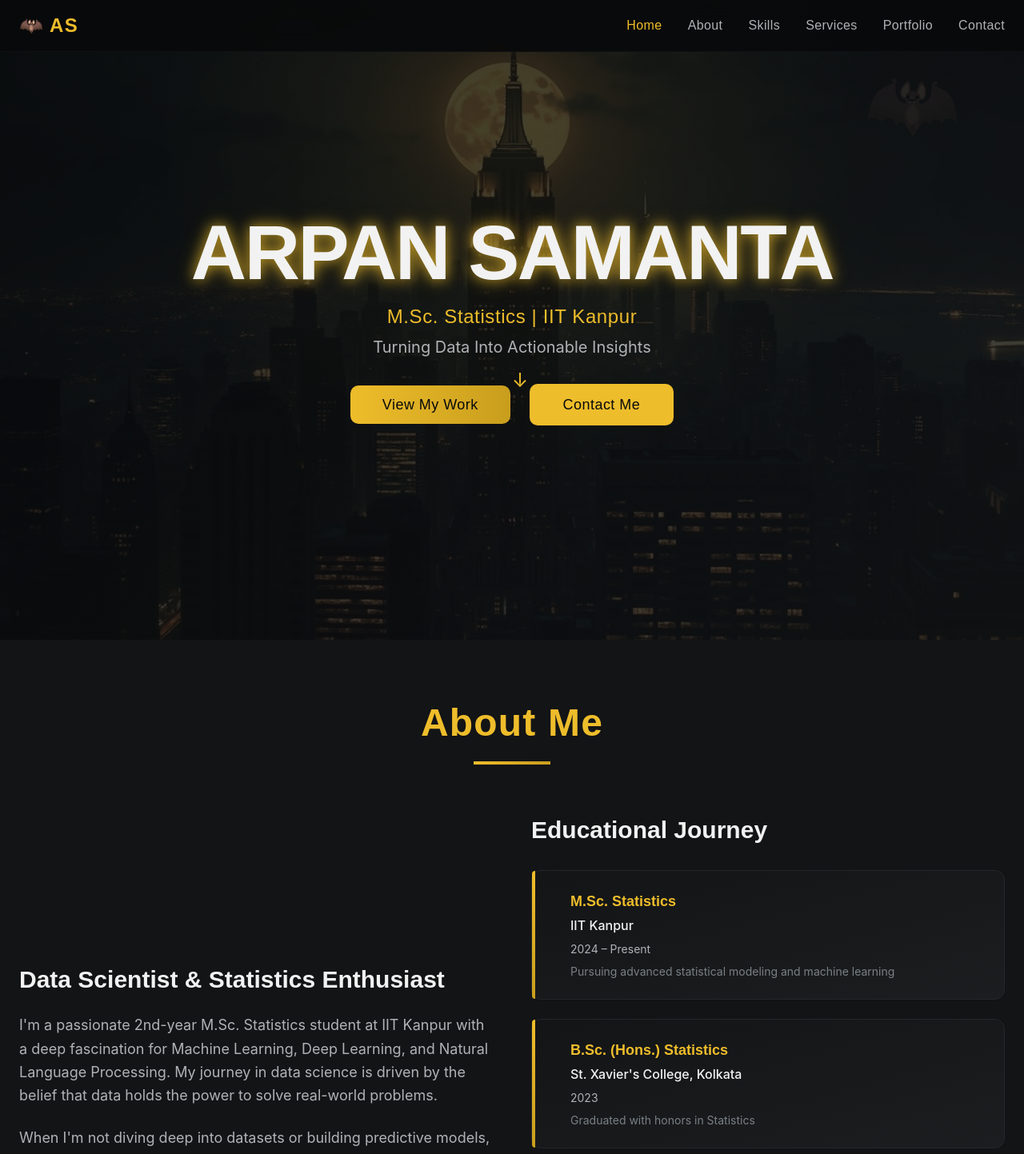
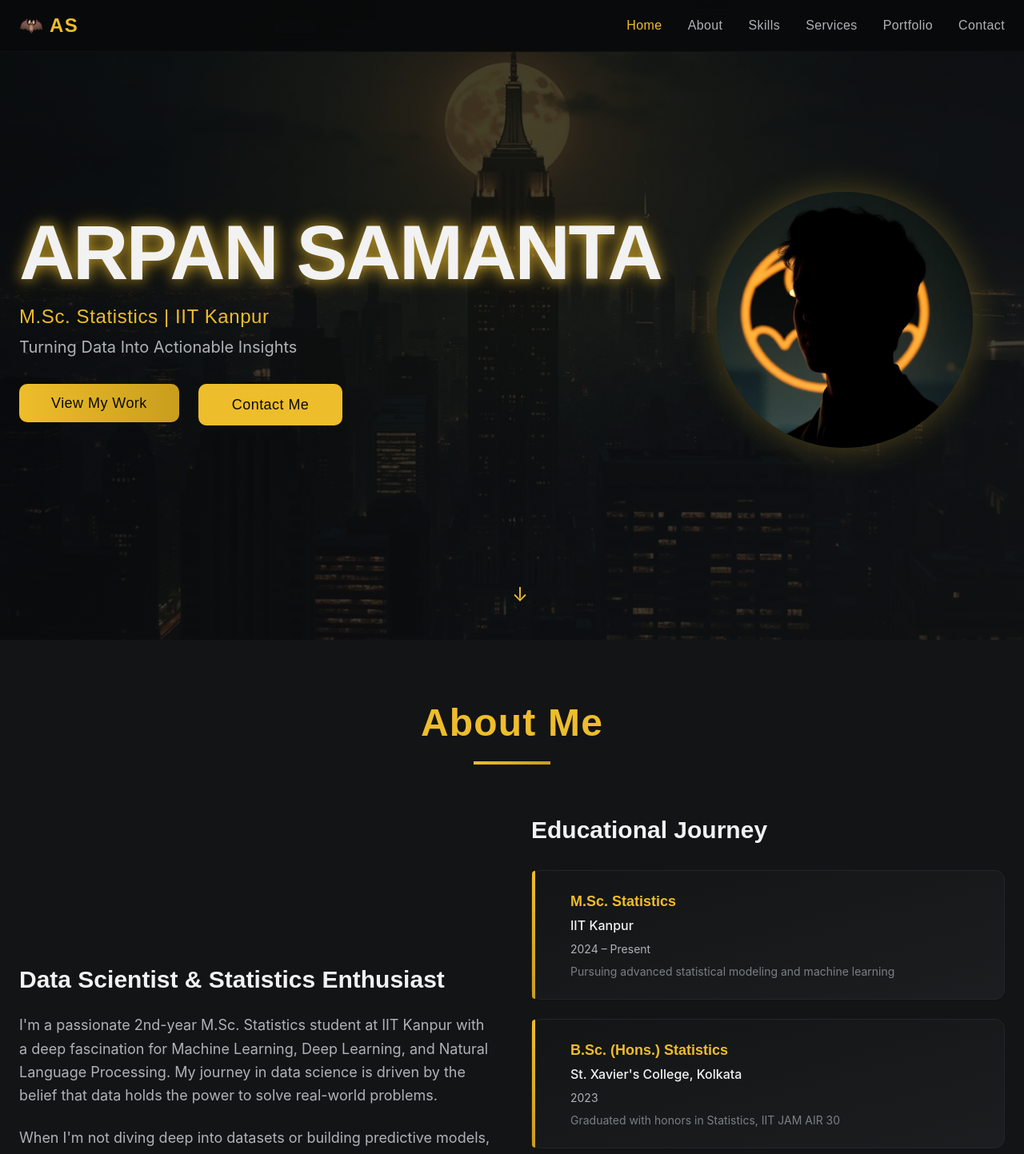
Before and after one commit to arcticOS2/gothamknight, a React (Vite) app: page / in a window 1280 px wide. Shown: the top 1443 px of the page at 80% size. Built offline with nearby package versions, Linux system fonts and the light colour scheme.

Commit message:
Add project links and image
Update portfolio section with new projects and GitHub links. Add profile image to the hero section.

```diff
--- a/src/components/AboutSection.tsx
+++ b/src/components/AboutSection.tsx
@@ -12,7 +12,7 @@ const AboutSection = () => {
       degree: "B.Sc. (Hons.) Statistics",
       institution: "St. Xavier's College, Kolkata",
       year: "2023",
-      achievement: "Graduated with honors in Statistics"
+      achievement: "Graduated with honors in Statistics, IIT JAM AIR 30"
     },
     {
       degree: "Higher Secondary (12th)",
@@ -24,7 +24,7 @@ const AboutSection = () => {
       degree: "Secondary (10th)",
       institution: "Marokhana High School",
       year: "2018",
-      achievement: "Top 1% rank, IIT JAM AIR 30"
+      achievement: "Top 1% rank in state board"
     }
   ];
 
--- a/src/components/HeroSection.tsx
+++ b/src/components/HeroSection.tsx
@@ -10,20 +10,15 @@ const HeroSection = () => {
   };
 
   return (
-    <section id="home" className="min-h-screen hero-background flex items-center justify-center relative">
+    <section id="home" className="min-h-screen hero-background flex items-center justify-between relative">
       {/* Background Image */}
       <div
         className="absolute inset-0 bg-cover bg-center bg-no-repeat opacity-20"
         style={{ backgroundImage: `url(${gothamBg})` }}
       />
 
-      {/* Animated Bat Signal */}
-      <div className="absolute top-20 right-20 text-batman-gold text-8xl opacity-10 animate-float hidden lg:block">
-        🦇
-      </div>
-
-      {/* Hero Content */}
-      <div className="relative z-10 text-center px-6 max-w-6xl mx-auto">
+      {/* Hero Content - Left Side */}
+      <div className="relative z-10 px-6 max-w-4xl">
         <div className="mb-8">
           <h1 className="text-hero text-text-primary mb-4 animate-glow">
             ARPAN SAMANTA
@@ -31,13 +26,13 @@ const HeroSection = () => {
           <p className="text-xl md:text-2xl font-montserrat font-medium text-batman-gold tracking-wide mb-2">
             M.Sc. Statistics | IIT Kanpur
           </p>
-          <p className="text-lg md:text-xl text-text-secondary font-inter max-w-3xl mx-auto leading-relaxed">
+          <p className="text-lg md:text-xl text-text-secondary font-inter max-w-3xl leading-relaxed">
             Turning Data Into Actionable Insights
           </p>
         </div>
 
         {/* CTA Buttons */}
-        <div className="flex flex-col sm:flex-row gap-6 justify-center items-center">
+        <div className="flex flex-col sm:flex-row gap-6 items-start">
           <Button
             onClick={() => scrollToSection('portfolio')}
             className="btn-batman text-lg px-10 py-6"
@@ -51,11 +46,22 @@ const HeroSection = () => {
             Contact Me
           </Button>
         </div>
+      </div>
 
-        {/* Scroll Indicator */}
-        <div className="absolute bottom-8 left-1/2 transform -translate-x-1/2 animate-bounce">
-          <div className="text-batman-gold text-2xl">↓</div>
+      {/* Profile Image - Right Side */}
+      <div className="relative z-10 hidden lg:block mr-16">
+        <div className="w-80 h-80 rounded-full overflow-hidden ring-4 ring-batman-gold/30 shadow-glow">
+          <img
+            src="/lovable-uploads/aed592af-6605-4689-befb-479e63c42579.png"
+            alt="Arpan Samanta Profile"
+            className="w-full h-full object-cover"
+          />
         </div>
+      </div>
+
+      {/* Scroll Indicator */}
+      <div className="absolute bottom-8 left-1/2 transform -translate-x-1/2 animate-bounce">
+        <div className="text-batman-gold text-2xl">↓</div>
       </div>
     </section>
   );
--- a/src/components/PortfolioSection.tsx
+++ b/src/components/PortfolioSection.tsx
@@ -9,7 +9,7 @@ const PortfolioSection = () => {
       tech: ['Python', 'Scikit-Learn', 'Pandas', 'Matplotlib'],
       metrics: ['R² Score: 87%', 'RMSE: 12.5%', 'Feature Engineering: 15+ variables'],
       icon: '🎬',
-      github: 'https://github.com/arcticOS2/cinema-prediction'
+      github: 'https://github.com/arcticOS2/Cinema-Ticket-Sale-Prediction-using-Linear-Regression'
     },
     {
       title: 'Amazon Stock Price Forecasting',
@@ -17,7 +17,7 @@ const PortfolioSection = () => {
       tech: ['R', 'Time Series', 'ARIMA', 'ARIMAX'],
       metrics: ['Accuracy: 91%', 'MAE: 2.8%', 'Forecast Horizon: 30 days'],
       icon: '📈',
-      github: 'https://github.com/arcticOS2/amazon-stock-forecast'
+      github: 'https://github.com/arcticOS2/Time-Series-Project-Forecasting-Amazon-Stock-Prices'
     },
     {
       title: 'Google Play Store Apps Analysis',
@@ -25,7 +25,7 @@ const PortfolioSection = () => {
       tech: ['R', 'Shiny', 'ggplot2', 'Data Mining'],
       metrics: ['10,000+ Apps Analyzed', 'UX Improvement: 60%', 'Interactive Dashboard'],
       icon: '📱',
-      github: 'https://github.com/arcticOS2/playstore-analysis'
+      github: 'https://github.com/dootika/mth-208-course-project-group-16'
     },
     {
       title: 'Movie Verdict Detector',
@@ -33,7 +33,23 @@ const PortfolioSection = () => {
       tech: ['Python', 'NLP', 'TensorFlow', 'Power BI'],
       metrics: ['Accuracy: 92%', 'F1-Score: 0.89', 'Power BI Dashboard'],
       icon: '🎭',
-      github: 'https://github.com/arcticOS2/movie-sentiment'
+      github: 'https://github.com/arcticOS2/Classification-Project-Movie-Verdict-Detector'
+    },
+    {
+      title: 'Prediction of Car Price using MLR',
+      description: 'Developed multiple linear regression models to predict car prices based on various features, achieving high accuracy for automotive market analysis.',
+      tech: ['Python', 'Scikit-Learn', 'Multiple Linear Regression', 'Feature Selection'],
+      metrics: ['R² Score: 85%', 'MAE: 8.2%', 'Feature Analysis: 20+ variables'],
+      icon: '🚗',
+      github: 'https://github.com/arcticOS2/Prediction-of-Car-Price-Using-Multiple-Linear-Regression'
+    },
+    {
+      title: 'Credit Card Fraud Detection',
+      description: 'Implemented machine learning algorithms to detect fraudulent credit card transactions with high precision, protecting financial institutions from losses.',
+      tech: ['Python', 'Machine Learning', 'Anomaly Detection', 'Classification'],
+      metrics: ['Accuracy: 99.2%', 'Precision: 96%', 'Recall: 94%'],
+      icon: '💳',
+      github: 'https://github.com/arcticOS2/Credit-Card-Fraud-Detection-Using-ML'
     }
   ];
 
@@ -48,7 +64,7 @@ const PortfolioSection = () => {
           </p>
         </div>
 
-        <div className="grid md:grid-cols-2 gap-8">
+        <div className="grid md:grid-cols-2 lg:grid-cols-3 gap-8">
           {projects.map((project, index) => (
             <Card key={index} className="project-card relative p-8 h-full group">
               <div className="space-y-6">
```
Also changed, not shown: public/lovable-uploads/aed592af-6605-4689-befb-479e63c42579.png (added).
